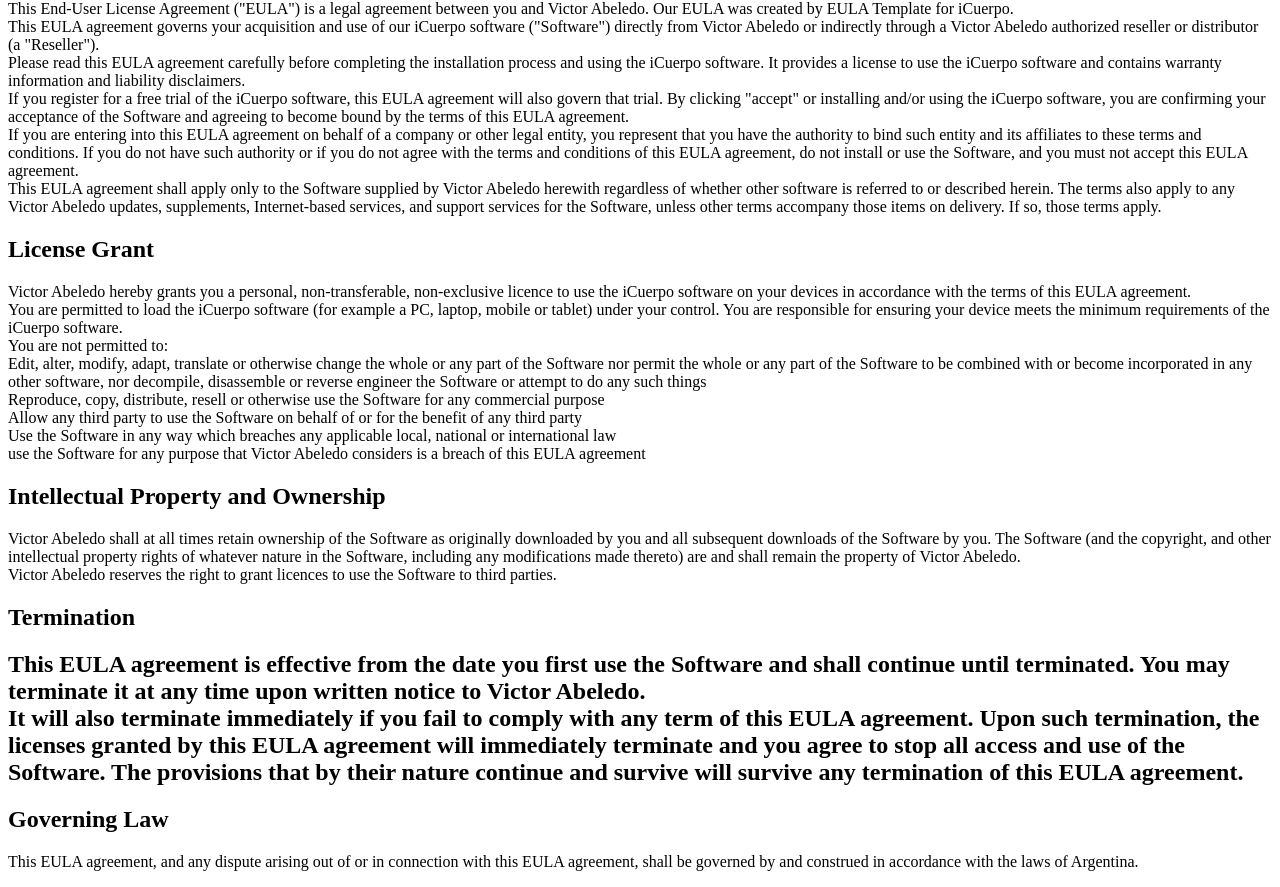
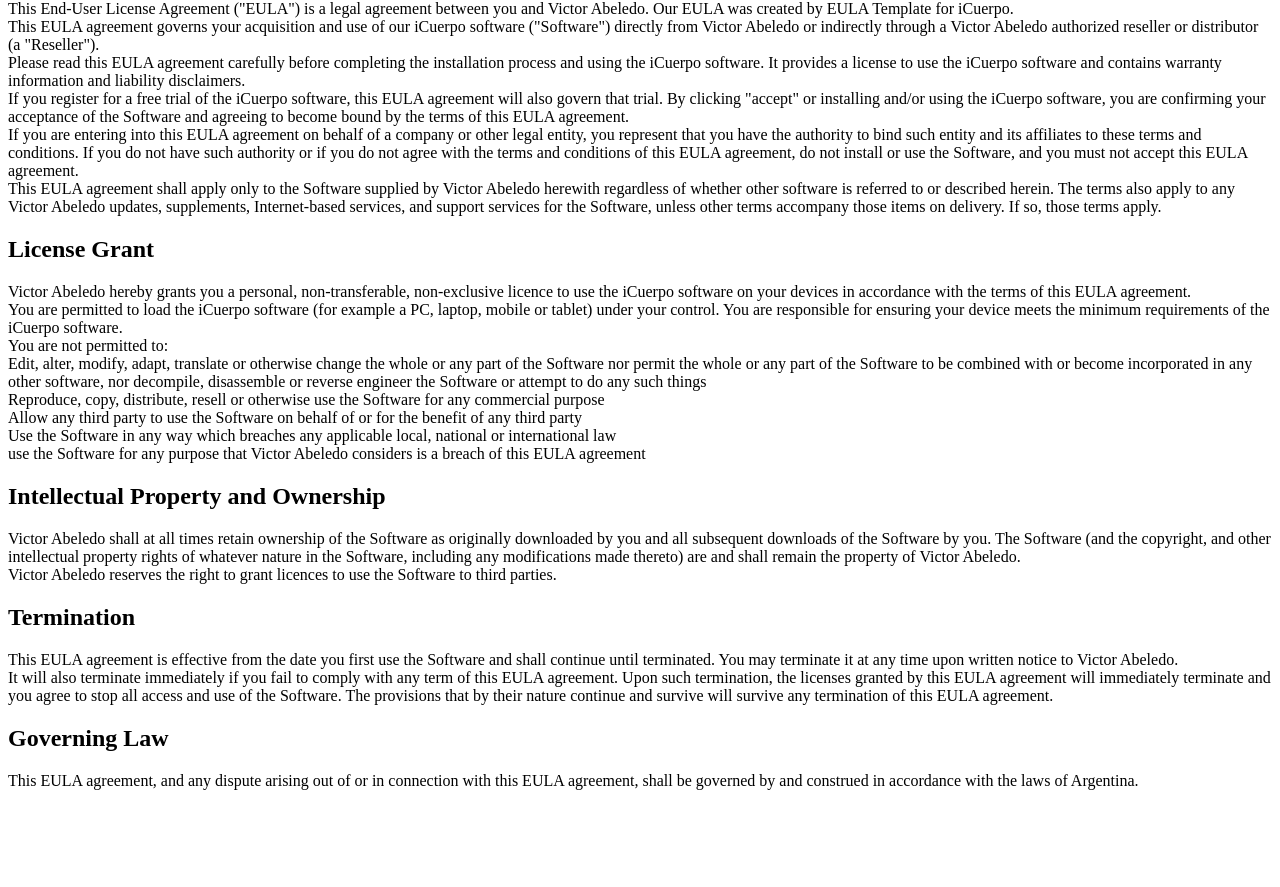
Before and after one commit to abeledovictor/icuerpo-eula, a plain HTML site: page index.html in a window 1280 px wide. Shown: the part 66-953 px from the top of the page. After the commit the page ends 872 px from the top, so only its background shows below. Drawn offline with Linux system fonts and the light colour scheme.

Commit message:
Update index.html

```diff
--- a/index.html
+++ b/index.html
@@ -1,6 +1,6 @@
 <html>
 <head>
-  <title>iCuerpo Privacy Policy ES</title>
+  <title>iCuerpo End User License Agreement</title>
 </head>
 
 <body>
@@ -42,7 +42,7 @@ Victor Abeledo shall at all times retain ownership of the Software as originally
 <br>
 Victor Abeledo reserves the right to grant licences to use the Software to third parties.
 <br>
-<h2>Termination<h2/>
+<h2>Termination</h2>
 
 This EULA agreement is effective from the date you first use the Software and shall continue until terminated. You may terminate it at any time upon written notice to Victor Abeledo.
 <br>
```
